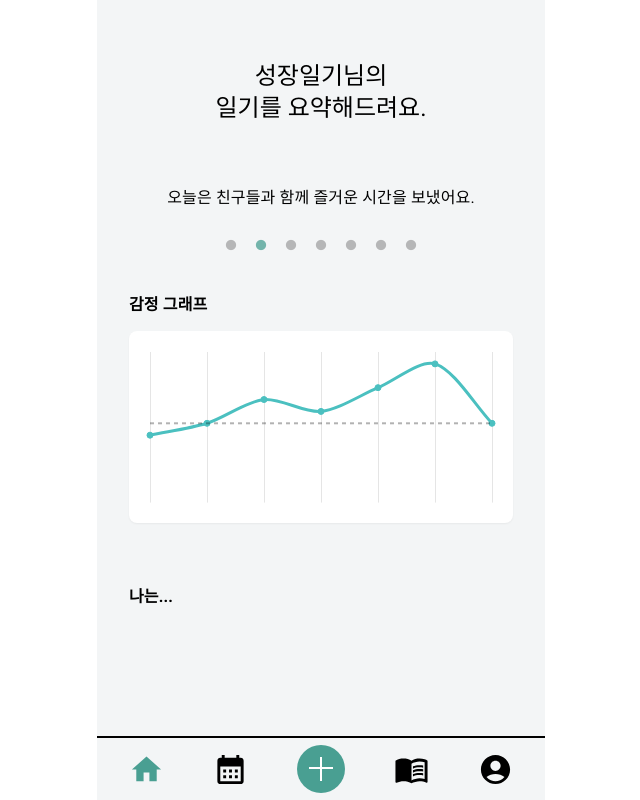
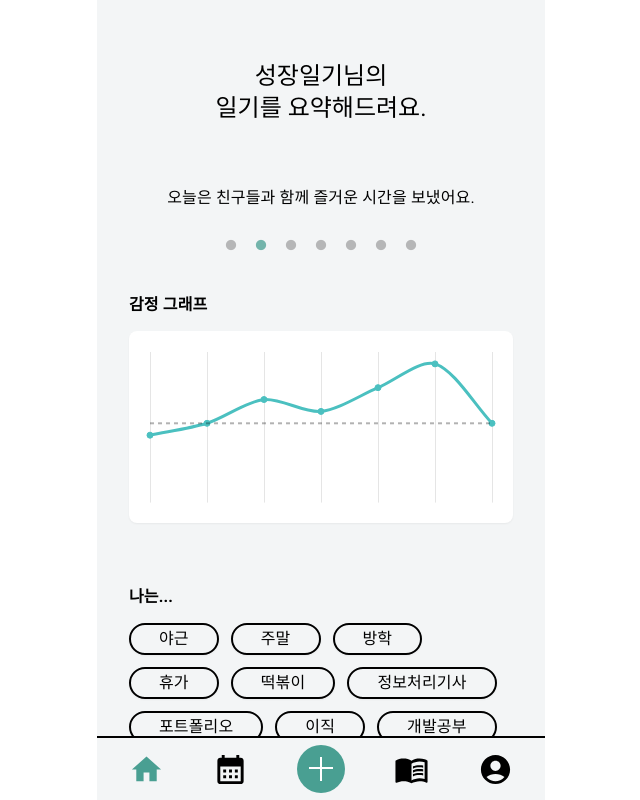
Before and after one commit to ai-diary-knou/ai-diary-knou-front, a React (Vite) app: page / in a window 1280 px wide. Shown: the whole page, without its empty margins (319-959 px from the left). Built offline with nearby package versions, Linux system fonts and the light colour scheme.

Commit message:
feat: Add KeywordList component to main page

```diff
--- a/src/pages/main.tsx
+++ b/src/pages/main.tsx
@@ -1,4 +1,5 @@
 import EmotionChart from "../components/main/EmotionChart";
+import KeywordList from "../components/main/Keyword";
 import Slider from "../components/main/Slider";
 import Typography from "../components/shared/Typography";
 
@@ -33,12 +34,13 @@ const Main = () => {
           <EmotionChart />
         </div>
       </div>
-      <div>
+      <div className="mb-[60px]">
         <div className="mb-3">
           <Typography variant="subtitle1" textAlign="left">
             나는...
           </Typography>
         </div>
+        <KeywordList />
       </div>
     </main>
   );
```
